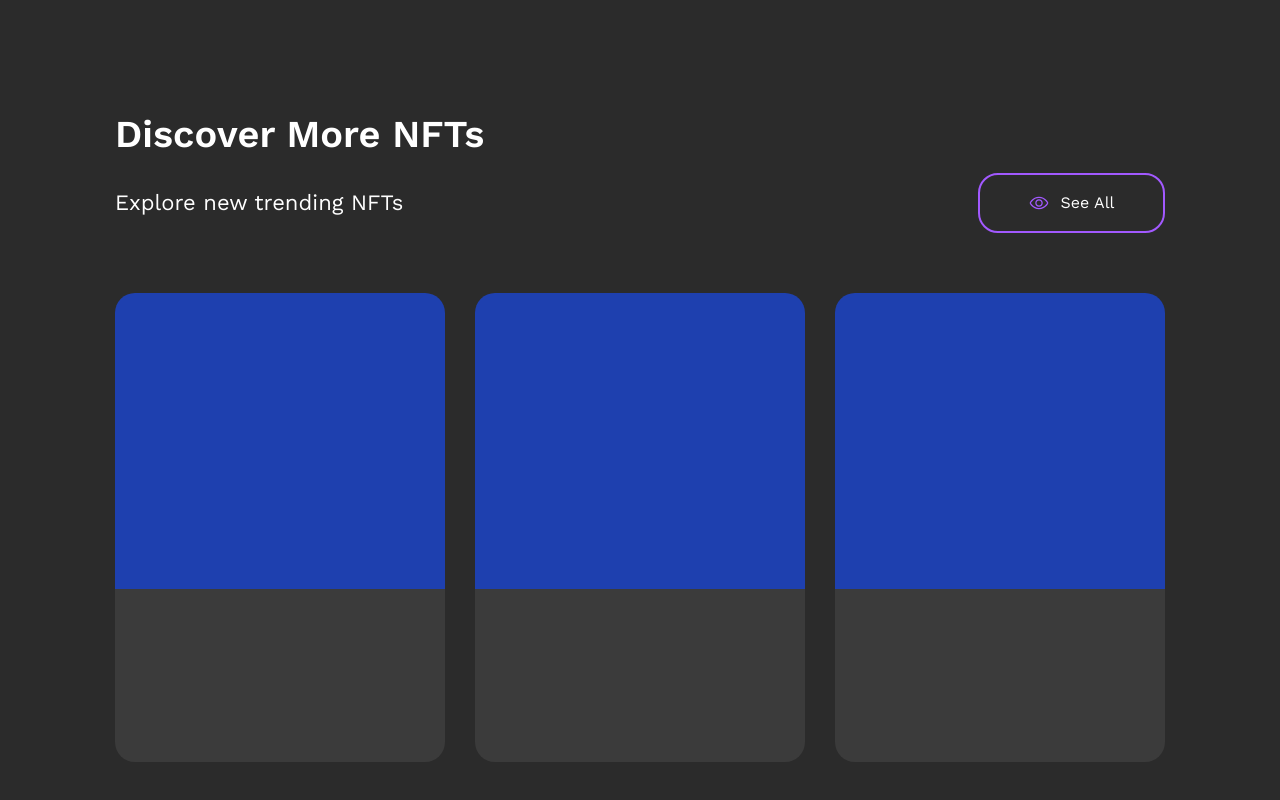
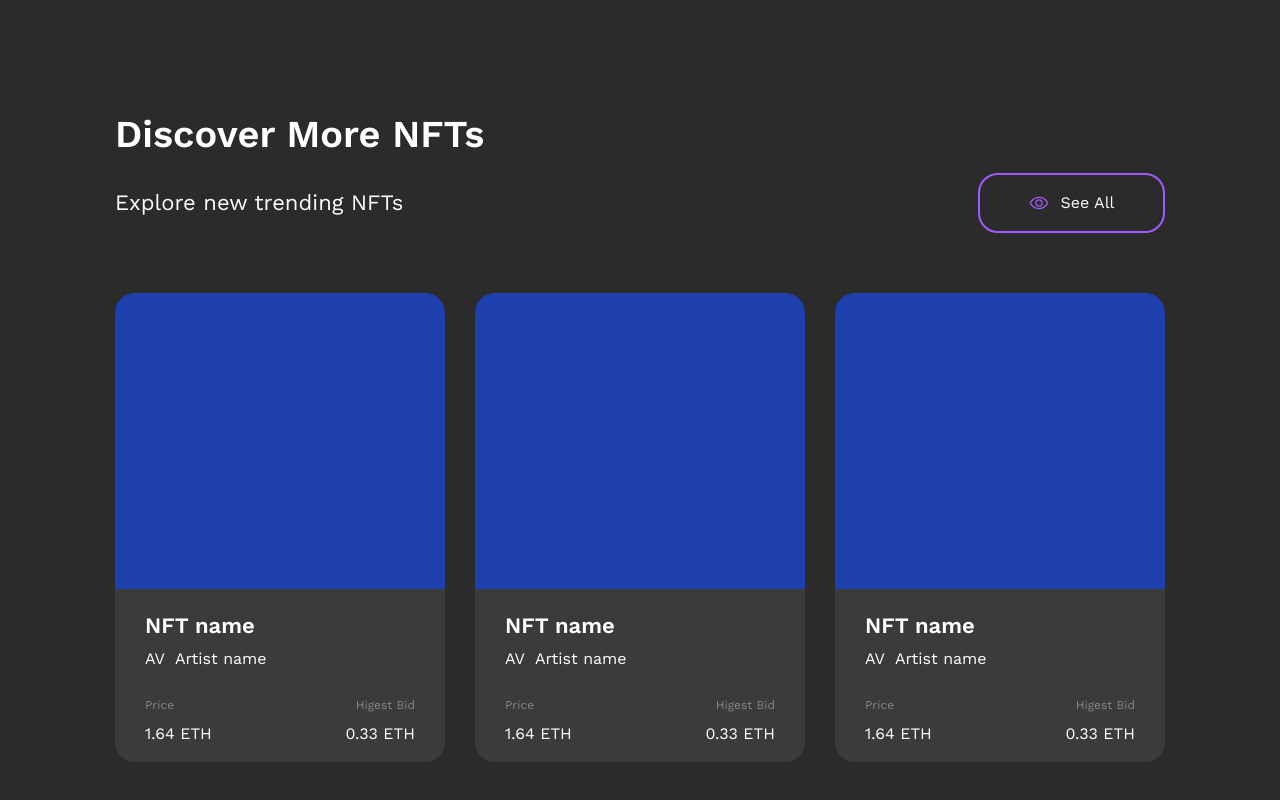
Before and after one commit to talhak911/talha-nft-marketplace, a React (Create React App) app: page / in a window 1280 px wide. Shown: the part 2016-2816 px from the top of the page. Built offline with nearby package versions, Linux system fonts and the light colour scheme; no server answers.

Commit message:
discover nfts component

```diff
--- a/src/components/discoverMoreNfts/DiscoverMoreNfts.tsx
+++ b/src/components/discoverMoreNfts/DiscoverMoreNfts.tsx
@@ -24,29 +24,107 @@ export default function DiscoverMoreNfts() {
                      {/* one cards */}
                      {/* w-[315px] h-[402px] md:w-[330px] md:h-[469px] donwn here ! */}
                     <div className="flex flex-col  ">
+                        {/* nft image */}
                         <div className=" h-[238px] w-[315px] md:w-[330px] md:h-[296px] bg-blue-800 rounded-t-[20px]">
 
                         </div>
-                        <div className=" h-[164px] w-[315px] md:w-[330px] md:h-[173px] bg-[#3B3B3B] rounded-b-[20px] ">
+                        {/* nft details */}
+                        <div className=" h-[164px] w-[315px] md:w-[330px] md:h-[173px] bg-[#3B3B3B] rounded-b-[20px] p-[20px] md:px-[30px]">
+                            <div className="flex flex-col gap-[25px]">
+                                <div className="flex flex-col gap-[5px]">
+                                    <h5 className="text-[22px] font-semibold">
+                                        NFT name
+                                    </h5>
 
+                                    <div className="flex gap-[10px]">
+                                        <span>AV</span>
+                                        <span className="text-[16px]"> Artist name</span>
+                                    </div>
+                                </div>
+                                <div className="flex justify-between">
+                                    <div className="flex flex-col gap-[8px]">
+                                        <span className="text-[#858584] text-[12px]">Price</span>
+                                        <span className="text-[12px] md:text-[16px]">1.64 ETH</span>
+                                    </div>
+                                    <div className="flex flex-col gap-[8px] text-right">
+                                        <span className="text-[#858584] text-[12px]">Higest Bid</span>
+                                        <span className="text-[12px] md:text-[16px]">0.33 ETH</span>
+                                    </div>
+
+                                </div>
+                            </div>
                         </div>
                     </div>
+
+
                     <div className="flex flex-col  ">
+                        {/* nft image */}
                         <div className=" h-[238px] w-[315px] md:w-[330px] md:h-[296px] bg-blue-800 rounded-t-[20px]">
 
                         </div>
-                        <div className=" h-[164px] w-[315px] md:w-[330px] md:h-[173px] bg-[#3B3B3B] rounded-b-[20px] ">
+                        {/* nft details */}
+                        <div className=" h-[164px] w-[315px] md:w-[330px] md:h-[173px] bg-[#3B3B3B] rounded-b-[20px] p-[20px] md:px-[30px]">
+                            <div className="flex flex-col gap-[25px]">
+                                <div className="flex flex-col gap-[5px]">
+                                    <h5 className="text-[22px] font-semibold">
+                                        NFT name
+                                    </h5>
 
+                                    <div className="flex gap-[10px]">
+                                        <span>AV</span>
+                                        <span className="text-[16px]"> Artist name</span>
+                                    </div>
+                                </div>
+                                <div className="flex justify-between">
+                                    <div className="flex flex-col gap-[8px]">
+                                        <span className="text-[#858584] text-[12px]">Price</span>
+                                        <span className="text-[12px] md:text-[16px]">1.64 ETH</span>
+                                    </div>
+                                    <div className="flex flex-col gap-[8px] text-right">
+                                        <span className="text-[#858584] text-[12px]">Higest Bid</span>
+                                        <span className="text-[12px] md:text-[16px]">0.33 ETH</span>
+                                    </div>
+
+                                </div>
+                            </div>
                         </div>
                     </div>
+
+
                     <div className="flex flex-col  ">
+                        {/* nft image */}
                         <div className=" h-[238px] w-[315px] md:w-[330px] md:h-[296px] bg-blue-800 rounded-t-[20px]">
 
                         </div>
-                        <div className=" h-[164px] w-[315px] md:w-[330px] md:h-[173px] bg-[#3B3B3B] rounded-b-[20px] ">
+                        {/* nft details */}
+                        <div className=" h-[164px] w-[315px] md:w-[330px] md:h-[173px] bg-[#3B3B3B] rounded-b-[20px] p-[20px] md:px-[30px]">
+                            <div className="flex flex-col gap-[25px]">
+                                <div className="flex flex-col gap-[5px]">
+                                    <h5 className="text-[22px] font-semibold">
+                                        NFT name
+                                    </h5>
 
+                                    <div className="flex gap-[10px]">
+                                        <span>AV</span>
+                                        <span className="text-[16px]"> Artist name</span>
+                                    </div>
+                                </div>
+                                <div className="flex justify-between">
+                                    <div className="flex flex-col gap-[8px]">
+                                        <span className="text-[#858584] text-[12px]">Price</span>
+                                        <span className="text-[12px] md:text-[16px]">1.64 ETH</span>
+                                    </div>
+                                    <div className="flex flex-col gap-[8px] text-right">
+                                        <span className="text-[#858584] text-[12px]">Higest Bid</span>
+                                        <span className="text-[12px] md:text-[16px]">0.33 ETH</span>
+                                    </div>
+
+                                </div>
+                            </div>
                         </div>
                     </div>
+
+
 
                 </div>
             </div>
```
